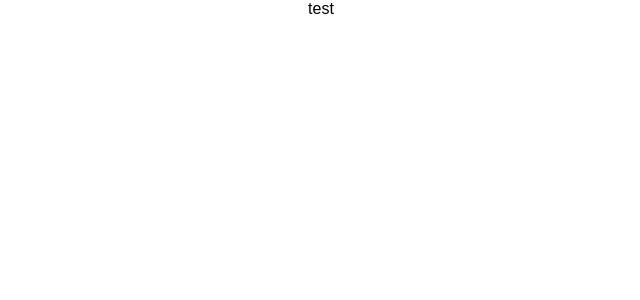
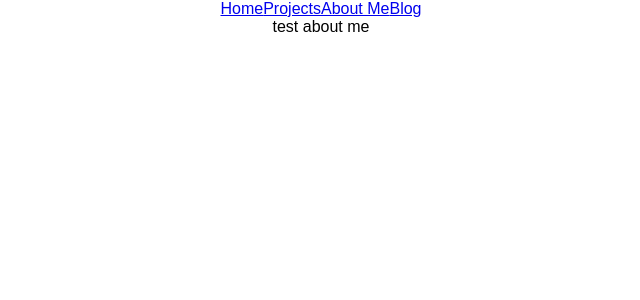
Before and after one commit to davidbecker6081/Portfolio, a React (Create React App) app: page /about-me in a window 1280 px wide. Shown: the top 300 px of the page, without its empty margins (319-959 px from the left). Built offline with nearby package versions, Linux system fonts and the light colour scheme.

Commit message:
add skeletons for aboutme, blog, and projects

```diff
--- /dev/null
+++ b/src/AboutMe/AboutMe.js
@@ -0,0 +1,9 @@
+import React from 'react';
+import './AboutMe.css';
+// import { Link } from 'react-router-dom';
+
+const AboutMe = () => {
+	return <section>test about me</section>;
+};
+
+export default AboutMe;
--- a/src/App.js
+++ b/src/App.js
@@ -2,13 +2,20 @@ import React, { Component } from 'react';
 import './App.css';
 import { Route } from 'react-router';
 import NavHeader from './NavHeader/NavHeader';
+import Main from './Main/Main';
+import Projects from './Projects/Projects';
+import AboutMe from './AboutMe/AboutMe';
+import Blog from './Blog/Blog';
 
 class App extends Component {
 	render() {
 		return (
 			<div className="App">
-        <Route exact path='/' component={NavHeader} />
-        test
+				<NavHeader />
+				<Route exact path="/" component={Main} />
+        <Route exact path="/projects" component={Projects} />
+        <Route exact path="/about-me" component={AboutMe} />
+        <Route exact path="/blog" component={Blog} />
 			</div>
 		);
 	}
--- /dev/null
+++ b/src/Blog/Blog.js
@@ -0,0 +1,9 @@
+import React from 'react';
+import './Blog.css';
+// import { Link } from 'react-router-dom';
+
+const Blog = () => {
+	return <section>test blog</section>;
+};
+
+export default Blog;
--- /dev/null
+++ b/src/Main/Main.js
@@ -0,0 +1,9 @@
+import React from 'react';
+import './Main.css';
+// import { Link } from 'react-router-dom';
+
+const Main = () => {
+	return <main>test main</main>;
+};
+
+export default Main;
--- /dev/null
+++ b/src/Projects/Projects.js
@@ -0,0 +1,9 @@
+import React from 'react';
+import './Projects.css';
+// import { Link } from 'react-router-dom';
+
+const Projects = () => {
+	return <section>test projects</section>;
+};
+
+export default Projects;
```
Also changed, not shown: src/AboutMe/AboutMe.css (added), src/Blog/Blog.css (added), src/Main/Main.css (added), src/Projects/Projects.css (added). Lines whose indentation alone changed are shown as unchanged.
